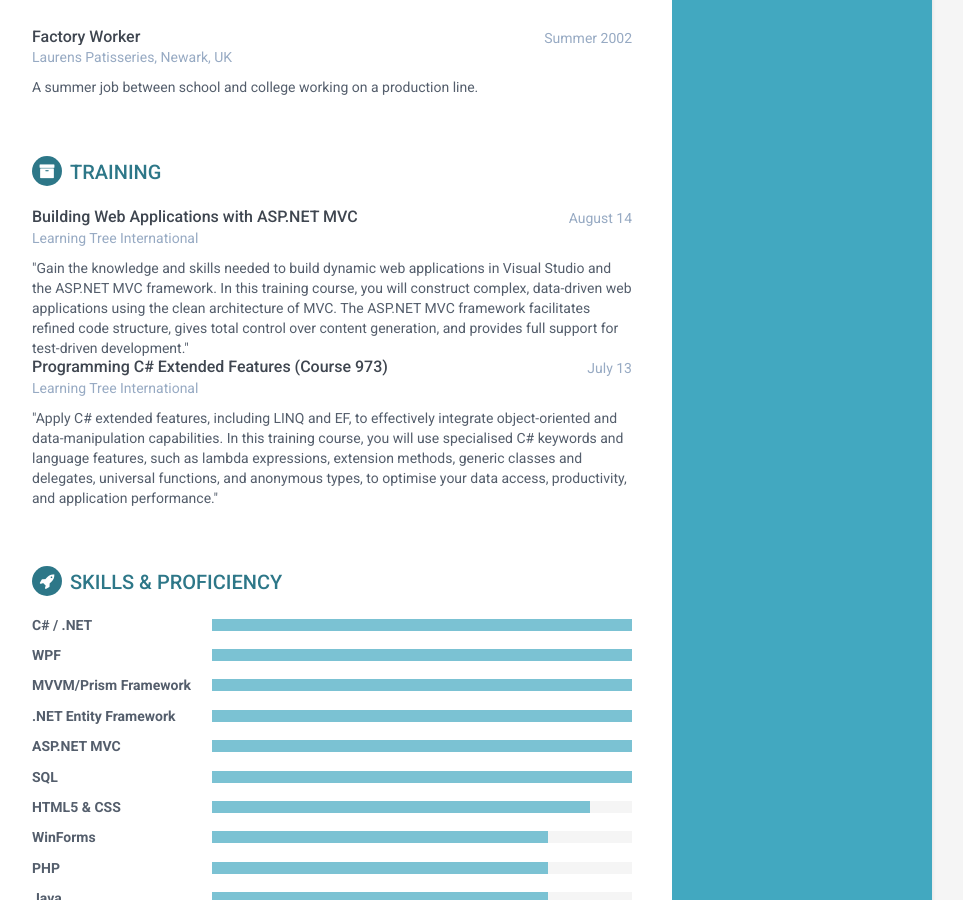
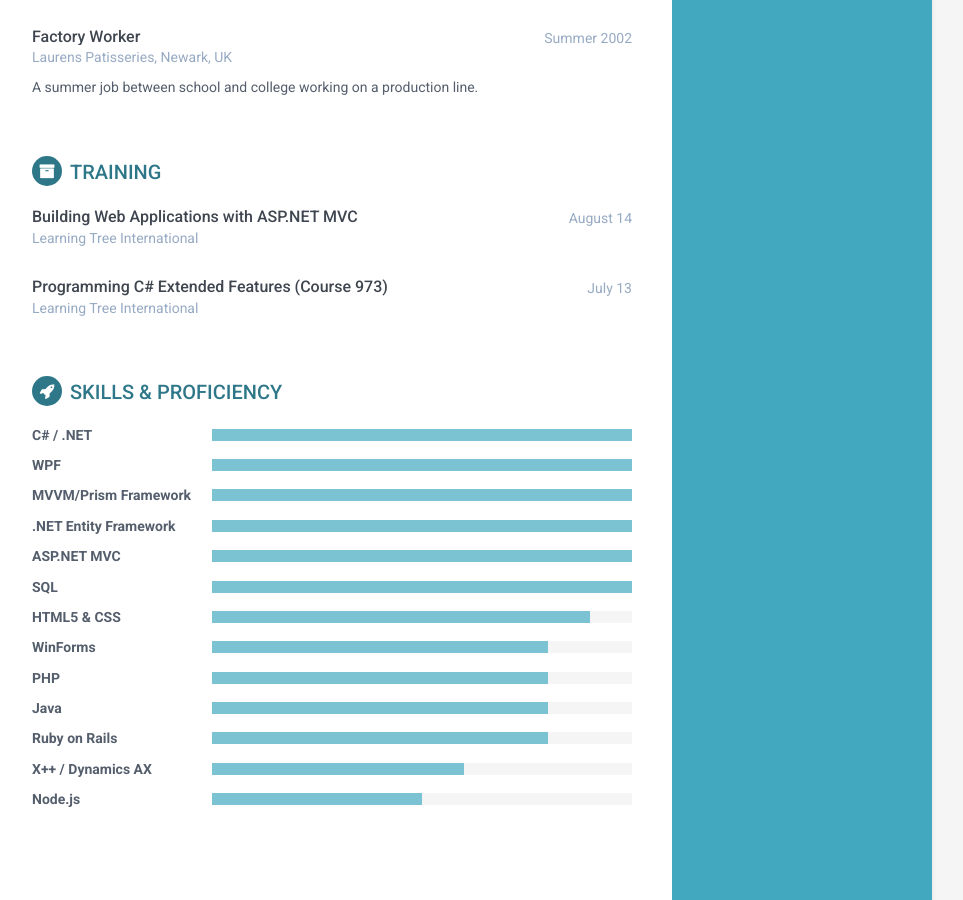
Before and after one commit to maytwenty/maytwenty.github.io, a Jekyll site: the page built from index.html, in a window 1280 px wide and 900 px high, scrolled down 1730 px. Shown: the whole window, without its empty margins (188-1151 px from the left). Built offline with Jekyll 4.4.1, drawn with Linux system fonts in a browser that asks for light colours.

Commit message:
Update training.html

```diff
--- a/_includes/training.html
+++ b/_includes/training.html
@@ -1,4 +1,4 @@
-<section class="section training-section">
+<section class="section experiences-section">
     <h2 class="section-title"><i class="fa fa-archive"></i>Training</h2>
 
     <div class="item">
@@ -9,9 +9,6 @@
             </div><!--//upper-row-->
             <div class="company">Learning Tree International</div>
         </div><!--//meta-->
-        <div class="details">
-            "Gain the knowledge and skills needed to build dynamic web applications in Visual Studio and the ASP.NET MVC framework. In this training course, you will construct complex, data-driven web applications using the clean architecture of MVC. The ASP.NET MVC framework facilitates refined code structure, gives total control over content generation, and provides full support for test-driven development."
-        </div><!--//details-->
     </div><!--//item-->
 
     <div class="item">
@@ -22,9 +19,6 @@
             </div><!--//upper-row-->
             <div class="company">Learning Tree International</div>
         </div><!--//meta-->
-        <div class="details">
-            "Apply C# extended features, including LINQ and EF, to effectively integrate object-oriented and data-manipulation capabilities. In this training course, you will use specialised C# keywords and language features, such as lambda expressions, extension methods, generic classes and delegates, universal functions, and anonymous types, to optimise your data access, productivity, and application performance."
-        </div><!--//details-->
     </div><!--//item-->
 
 </section><!--//section-->
```
